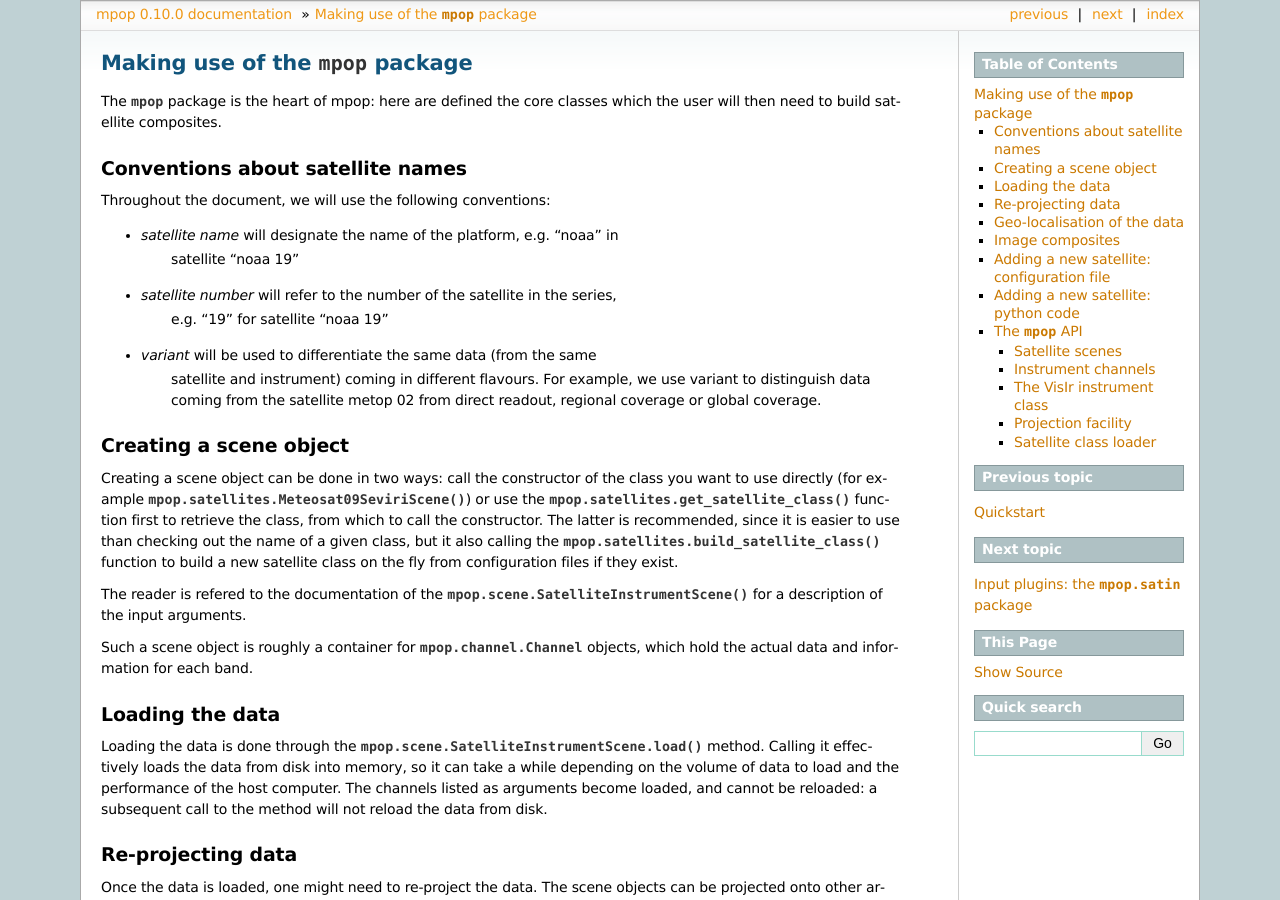
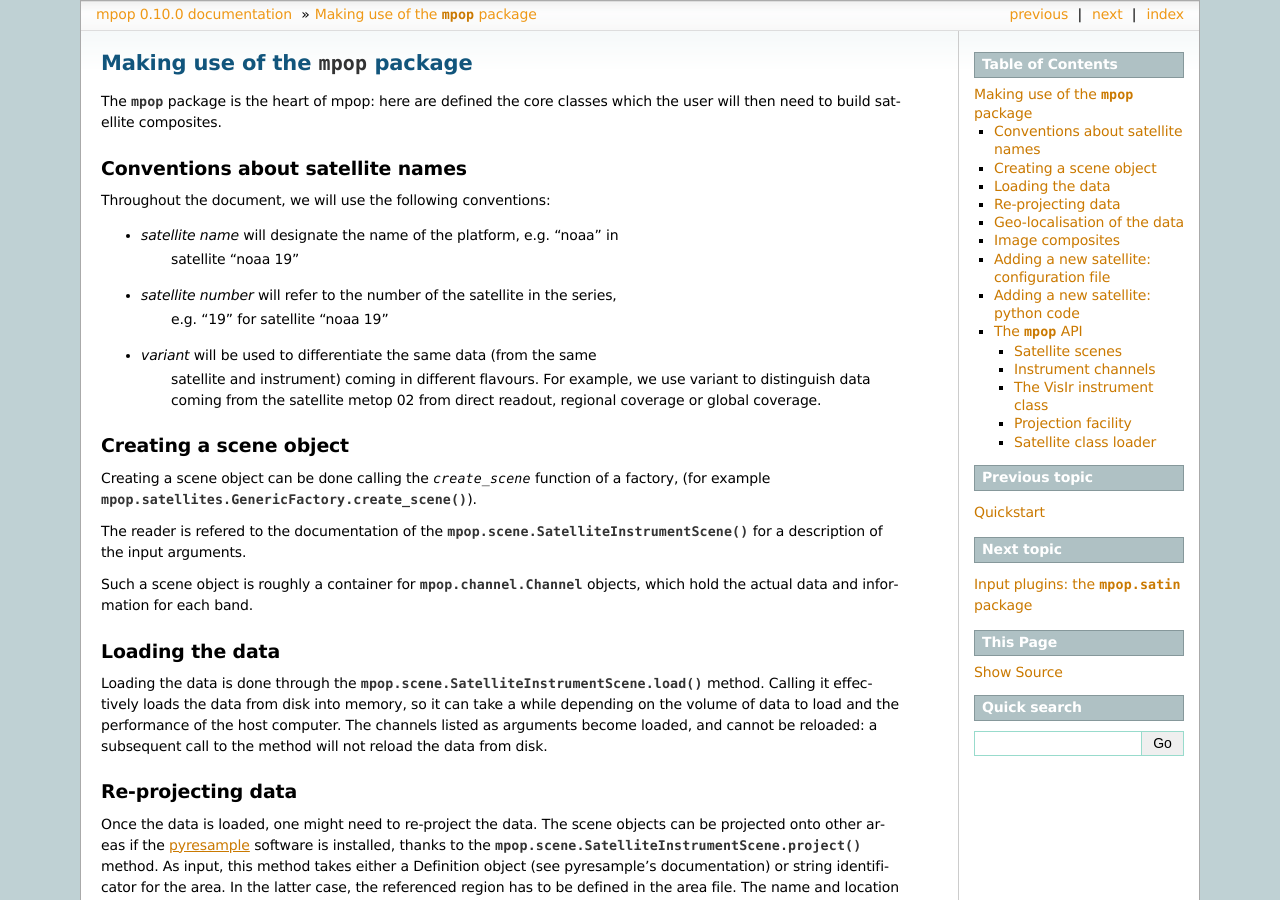
Before and after one commit to pytroll/mpop, a Sphinx documentation site: the page built from doc/source/pp.rst, in a window 1280 px wide and 900 px high. Built offline with Sphinx 7.4.7, drawn with Linux system fonts in a browser that asks for light colours.

Commit message:
Documentation: adding something on factories and area_extent

```diff
--- a/doc/source/pp.rst
+++ b/doc/source/pp.rst
@@ -24,14 +24,8 @@
 Creating a scene object
 =======================
 
-Creating a scene object can be done in two ways: call the constructor of the
-class you want to use directly (for example
-:meth:`mpop.satellites.Meteosat09SeviriScene`) or use the
-:func:`mpop.satellites.get_satellite_class` function first to retrieve the class,
-from which to call the constructor. The latter is recommended, since it is
-easier to use than checking out the name of a given class, but it also calling
-the :func:`mpop.satellites.build_satellite_class` function to build a new
-satellite class on the fly from configuration files if they exist.
+Creating a scene object can be done calling the `create_scene` function of a
+factory, (for example :meth:`mpop.satellites.GenericFactory.create_scene`).
 
 The reader is refered to the documentation of the
 :meth:`mpop.scene.SatelliteInstrumentScene` for a description of the input
```
Also changed, not shown: 1 other file.
